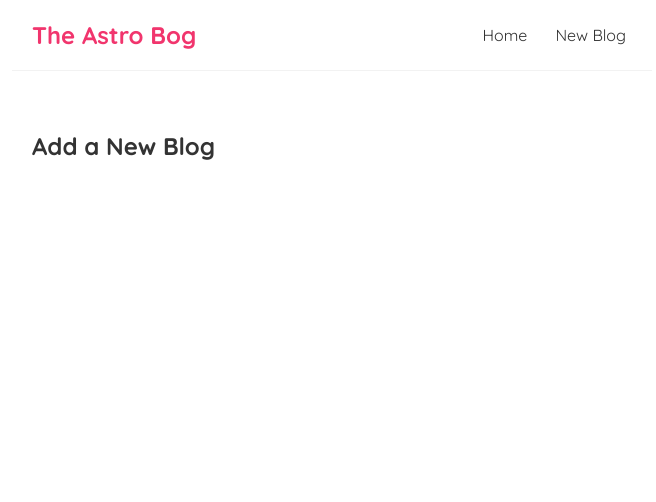
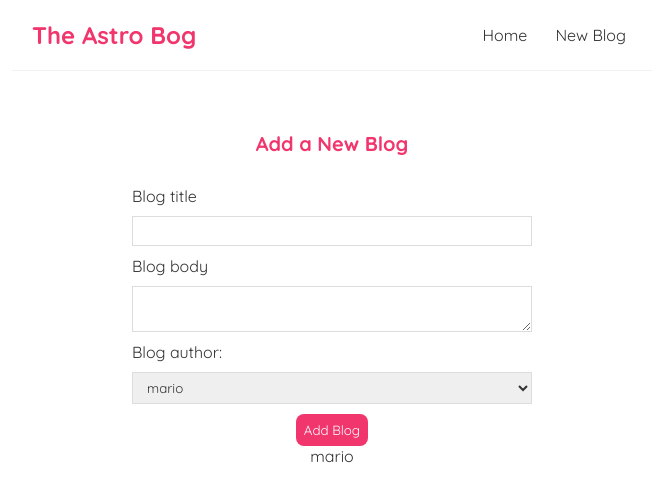
Before and after one commit to george-tr6/astro-blog, a React (Create React App) app: page /create in a window 1280 px wide. Shown: the top 502 px of the page, without its empty margins (308-964 px from the left). Built offline with nearby package versions, Linux system fonts and the light colour scheme.

Commit message:
added controled form inputs

```diff
--- a/src/Create.js
+++ b/src/Create.js
@@ -1,7 +1,42 @@
+import { useState } from "react";
+
 const Create = () => {
+    const [title, setTitle] = useState('');
+    const [body, setBody] = useState('');
+    const [author, setAuthor] = useState('mario');
+
     return (
         <div className="create">
             <h2>Add a New Blog</h2>
+            <form>
+                <label>Blog title</label>
+                <input
+                    type="text"
+                    required
+                    value={title}
+                    onChange={(e) => setTitle(e.target.value)}
+                />
+                <label>Blog body</label>
+                <textarea
+                    required
+                    value={body}
+                    onChange={(e) => setBody(e.target.value)}
+                >
+
+                </textarea>
+                <label>Blog author:</label>
+                <select
+                 value={author}
+                 onChange={(e) => setAuthor(e.target.value)}
+                >
+                    <option value="mario">mario</option>
+                    <option value="yoshi">yoshi</option>
+                </select>
+                <button>Add Blog</button>
+                <p>{title}</p>
+                <p>{body}</p>
+                <p>{author}</p>
+            </form>
         </div>
      );
 }
--- a/src/index.css
+++ b/src/index.css
@@ -63,3 +63,44 @@
 .blog-details div {
   margin: 20px 0;
 }
+
+.blog-details button {
+  background: #f1356d;
+  color: #fff;
+  border: 0;
+  padding: 8px;
+  border-radius: 8px;
+  cursor: pointer;
+}
+
+/* create new blog form */
+.create {
+  max-width: 400px;
+  margin: 0 auto;
+  text-align: center;
+}
+.create label {
+  text-align: left;
+  display: block;
+}
+.create h2 {
+  font-size: 20px;
+  color: #f1356d;
+  margin-bottom: 30px;
+}
+.create input, .create textarea, .create select {
+  width: 100%;
+  padding: 6px 10px;
+  margin: 10px 0;
+  border: 1px solid #ddd;
+  box-sizing: border-box;
+  display: block;
+}
+.create button {
+  background: #f1356d;
+  color: #fff;
+  border: 0;
+  padding: 8px;
+  border-radius: 8px;
+  cursor: pointer;
+}
```
